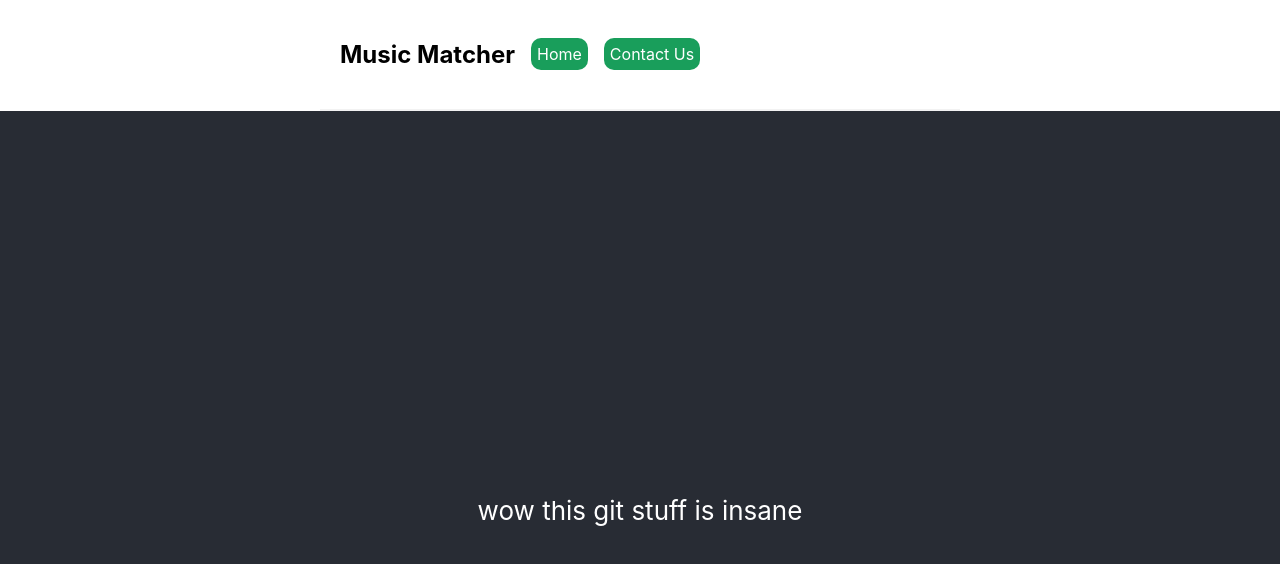
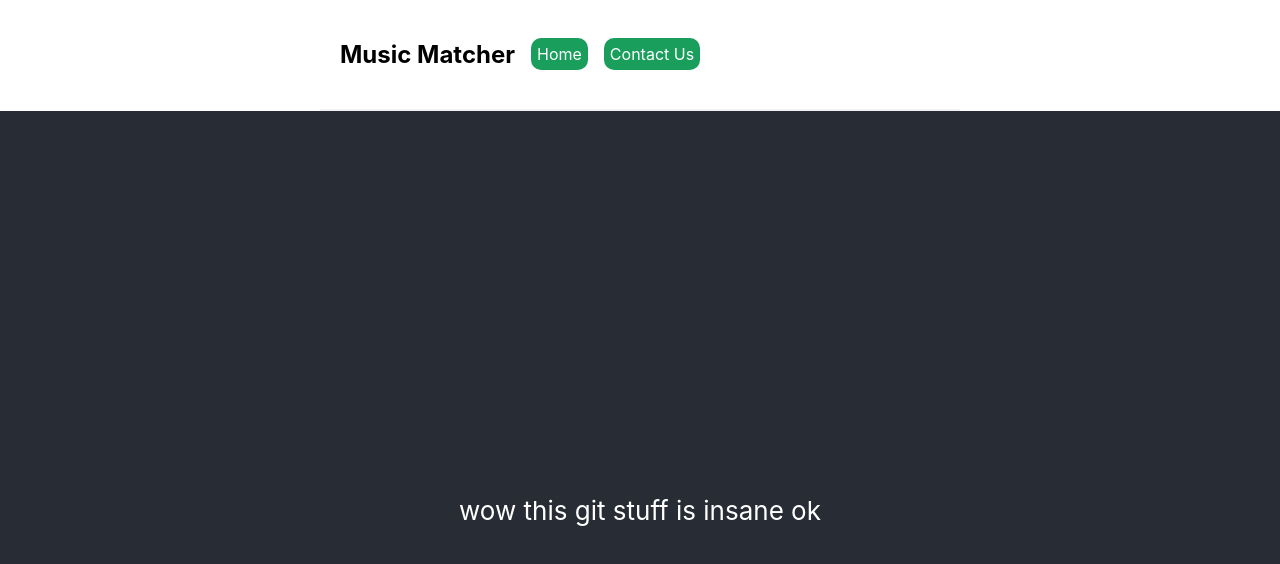
Before and after one commit to shorowitz03/HackIllinois, a React (Vite) app in the folder frontend/: page /contactus in a window 1280 px wide. Shown: the top 564 px of the page. Built offline with nearby package versions, Linux system fonts and the light colour scheme.

Commit message:
contactus

```diff
--- a/frontend/src/contactus.jsx
+++ b/frontend/src/contactus.jsx
@@ -3,6 +3,13 @@ import React from "react";
 class contactus extends React.Component {
     constructor(props) {
         super(props)
+        this.state = {
+            //name: ""
+            //email: ""
+            //message: ""
+        }
+
+
 
 
 
@@ -12,7 +19,7 @@ render () {
 
         <div>
 
-            wow this git stuff is insane
+            wow this git stuff is insane ok
 
 
 
```
